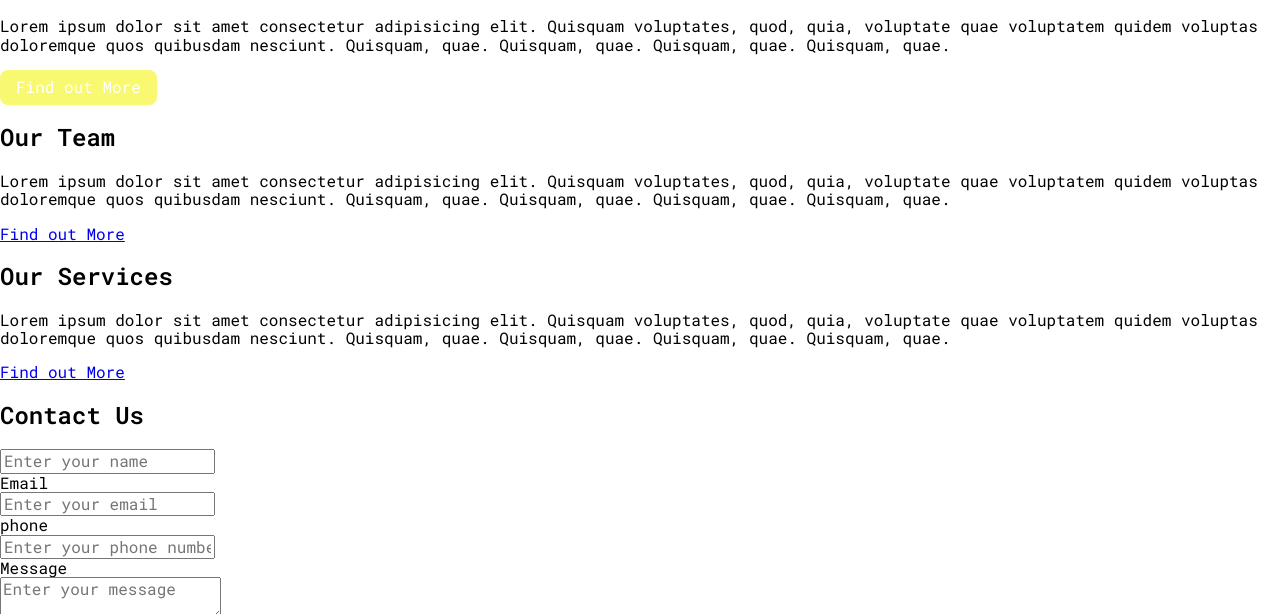
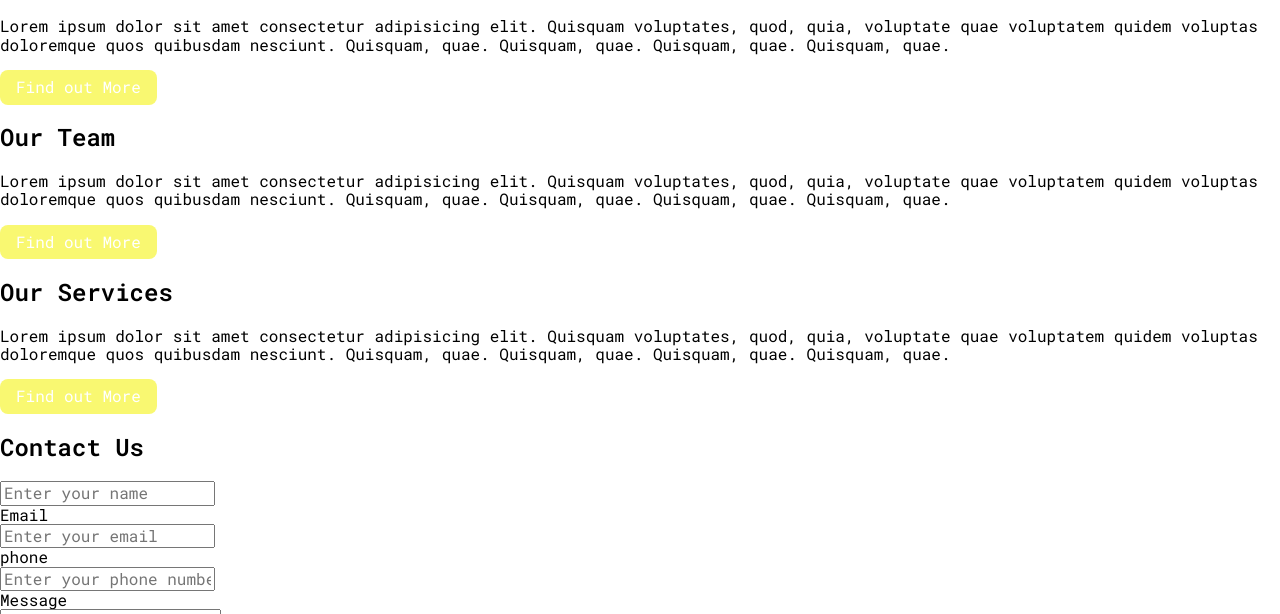
Before and after one commit to elementelligent/landing-page, a plain HTML site: page index.html in a window 1280 px wide. Shown: the part 613-1227 px from the top of the page. Drawn offline with nearby package versions, Linux system fonts and the light colour scheme.

Commit message:
add button bg

```diff
--- a/index.html
+++ b/index.html
@@ -59,7 +59,7 @@
           doloremque quos quibusdam nesciunt. Quisquam, quae. Quisquam, quae.
           Quisquam, quae. Quisquam, quae.
         </p>
-        <a href="http://classics.mit.edu/">Find out More</a>
+        <a href="http://classics.mit.edu/" class="button bg-tertiary inline-block text-dark text-no-underline">Find out More</a>
       </section>
 
       <section>
@@ -70,7 +70,7 @@
           doloremque quos quibusdam nesciunt. Quisquam, quae. Quisquam, quae.
           Quisquam, quae. Quisquam, quae.
         </p>
-        <a href="http://classics.mit.edu/">Find out More</a>
+        <a href="http://classics.mit.edu/"class="button bg-tertiary inline-block text-dark text-no-underline">Find out More</a>
       </section>
 
 
```
